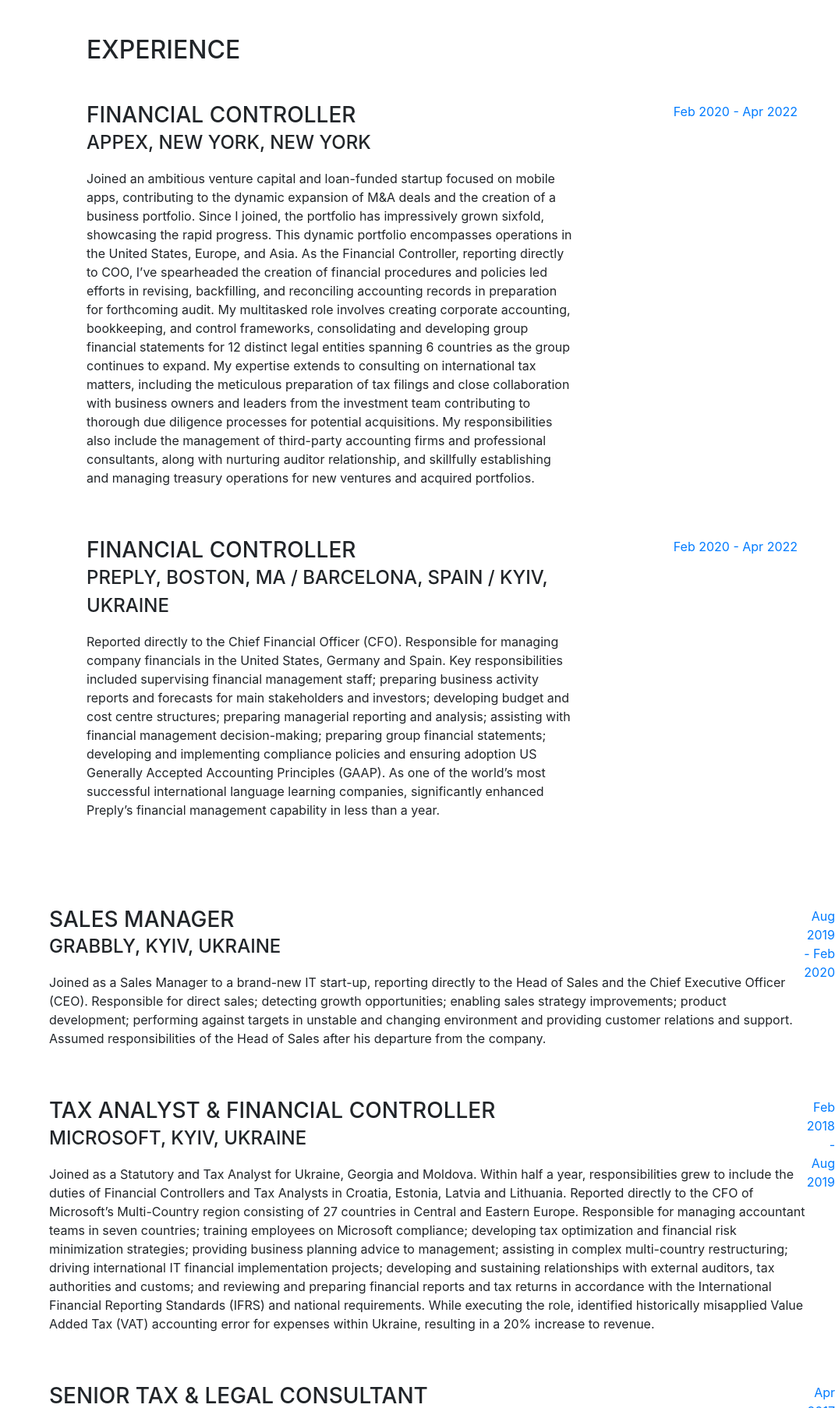
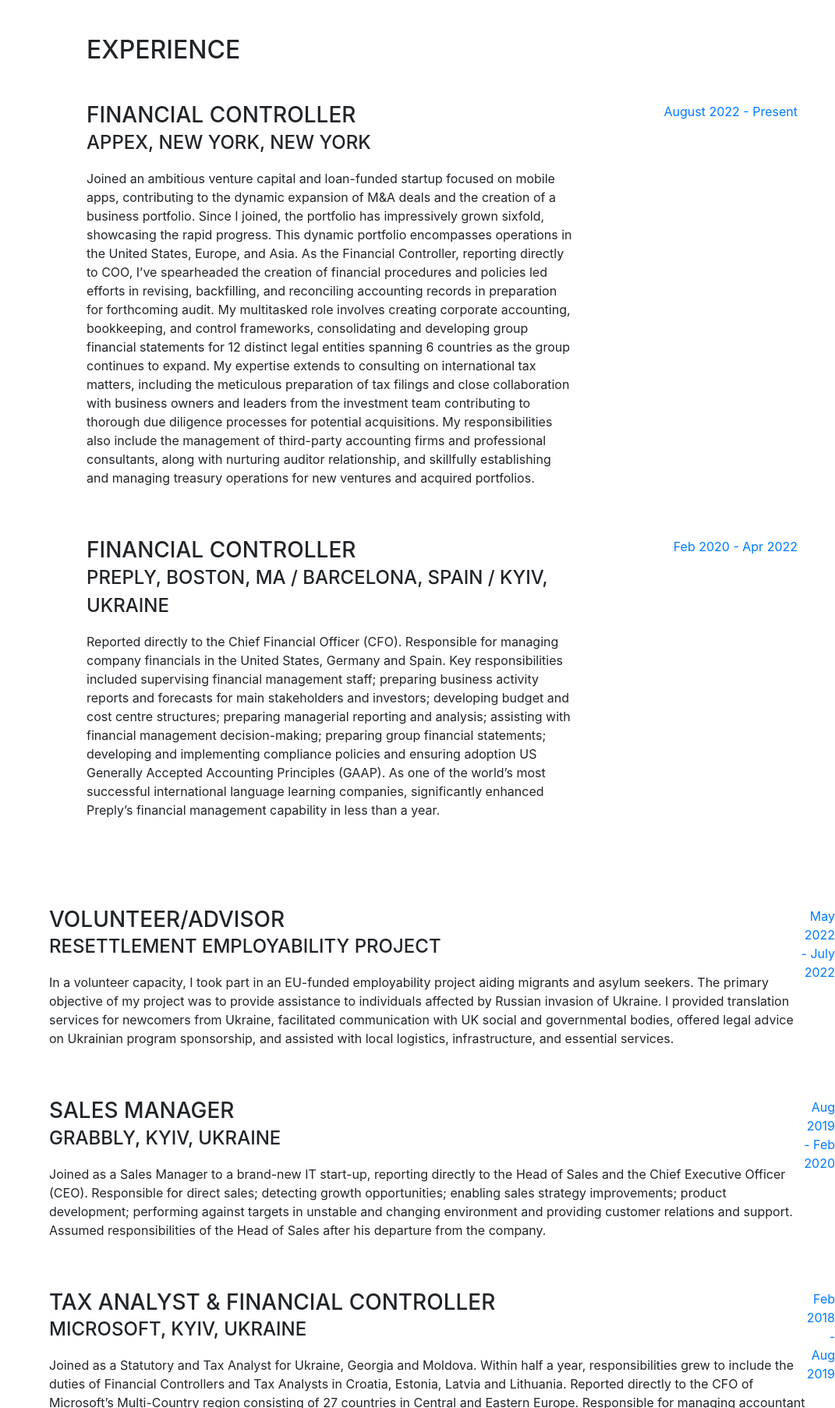
Before and after one commit to anastasiia-fedchenko/cv, a website with bundled scripts: page index.html in a window 1280 px wide. Shown: the part 922-2728 px from the top of the page at 78% size, without its empty margins (209-1280 px from the left). Built offline with nearby package versions, Linux system fonts and the light colour scheme; a web font is replaced by a local one.

Commit message:
Update index.html

```diff
--- a/index.html
+++ b/index.html
@@ -112,7 +112,7 @@
                         <p>
                             Joined an ambitious venture capital and loan-funded startup focused on mobile apps, contributing to the dynamic expansion of M&A deals and the creation of a business portfolio. Since I joined, the portfolio has impressively grown sixfold, showcasing the rapid progress. This dynamic portfolio encompasses operations in the United States, Europe, and Asia. As the Financial Controller, reporting directly to COO, I’ve spearheaded the creation of financial procedures and policies led efforts in revising, backfilling, and reconciling accounting records in preparation for forthcoming audit. My multitasked role involves creating corporate accounting, bookkeeping, and control frameworks, consolidating and developing group financial statements for 12 distinct legal entities spanning 6 countries as the group continues to expand. My expertise extends to consulting on international tax matters, including the meticulous preparation of tax filings and close collaboration with business owners and leaders from the investment team contributing to thorough due diligence processes for potential acquisitions. My responsibilities also include the management of third-party accounting firms and professional consultants, along with nurturing auditor relationship, and skillfully establishing and managing treasury operations for new ventures and acquired portfolios.</p>
                     </div>
-                    <div class="resume-date text-md-right"><span class="text-primary">Feb 2020 - Apr 2022</span></div>
+                    <div class="resume-date text-md-right"><span class="text-primary">August 2022 - Present</span></div>
                 </div>
             </div>
 
@@ -128,21 +128,27 @@
                 </div>
             </div>
 
+                <div class="resume-item d-flex flex-column flex-md-row mb-5">
+                    <div class="resume-content mr-auto">
+                        <h3 class="mb-0">Volunteer/Advisor</h3>
+                        <div class="subheading mb-3">Resettlement Employability Project</div>
+                        <p>
+                            In a volunteer capacity, I took part in an EU-funded employability project aiding migrants and asylum seekers. The primary objective of my project was to provide assistance to individuals affected by Russian invasion of Ukraine. I provided translation services for newcomers from Ukraine, facilitated communication with UK social and governmental bodies, offered legal advice on Ukrainian program sponsorship, and assisted with local logistics, infrastructure, and essential services.                         </p>
+                      </div>
+                    <div class="resume-date text-md-right"><span class="text-primary">May 2022 - July 2022</span></div>
+                </div>
+            </div>
 
 
 
-
-            <div class="resume-item d-flex flex-column flex-md-row mb-5">
-                <div class="resume-content mr-auto">
-                    <h3 class="mb-0">Sales Manager                    </h3>
-                    <div class="subheading mb-3">Grabbly, Kyiv, Ukraine
+                  <div class="resume-item d-flex flex-column flex-md-row mb-5">
+                    <div class="resume-content mr-auto">
+                        <h3 class="mb-0">Sales Manager                    </h3>
+                        <div class="subheading mb-3">Grabbly, Kyiv, Ukraine</div>
+                        <p>
+                            Joined as a Sales Manager to a brand-new IT start-up, reporting directly to the Head of Sales and the Chief Executive Officer (CEO). Responsible for direct sales; detecting growth opportunities; enabling sales strategy improvements; product development; performing against targets in unstable and changing environment and providing customer relations and support. Assumed responsibilities of the Head of Sales after his departure from the company.                          </p>
                     </div>
-                    <p>
-                        Joined as a Sales Manager to a brand-new IT start-up, reporting directly to the Head of Sales and the Chief Executive Officer (CEO). Responsible for direct sales; detecting growth opportunities; enabling sales strategy improvements; product development; performing against targets in unstable and changing environment and providing customer relations and support. Assumed responsibilities of the Head of Sales after his departure from the company.
-
-                    </p>
-                </div>
-                <div class="resume-date text-md-right"><span class="text-primary">Aug 2019 - Feb 2020</span></div>
+                    <div class="resume-date text-md-right"><span class="text-primary">Aug 2019 - Feb 2020</span></div>
             </div>
 
                   <div class="resume-item d-flex flex-column flex-md-row mb-5">
```
